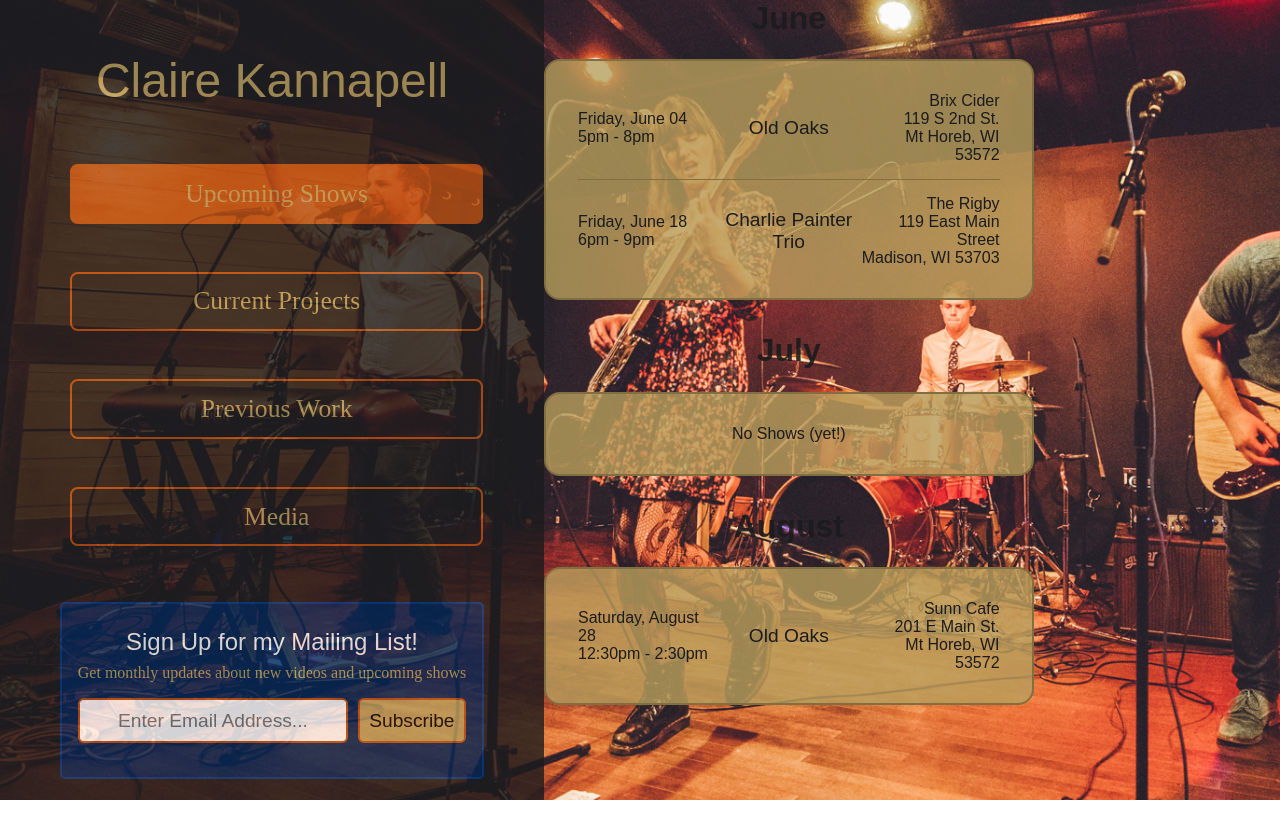
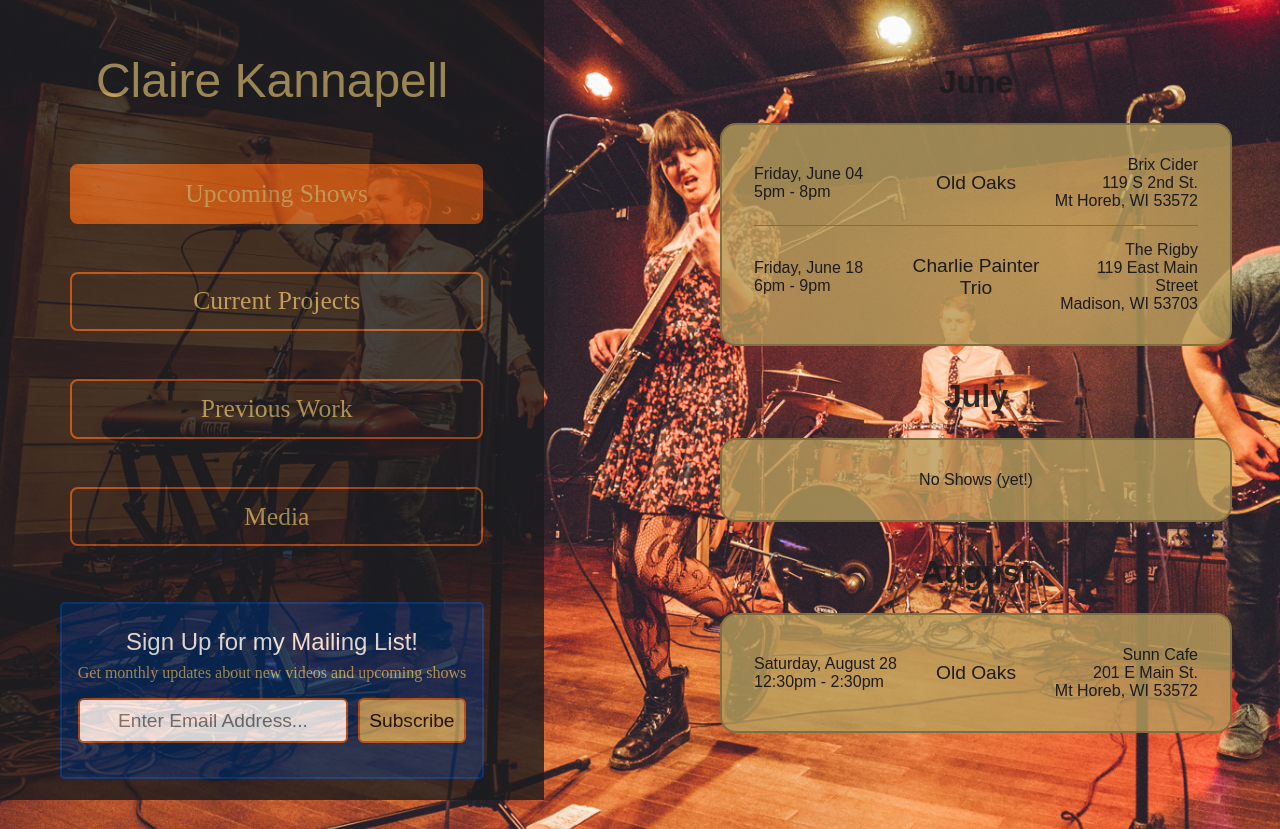
Before and after one commit to kannapples/eClaire, a Gatsby site: page /upcoming-shows in a window 1280 px wide. Before the commit the page ends 800 px from the top, so only its background shows below. Built offline with nearby package versions, Linux system fonts and the light colour scheme; Gatsby itself is replaced by a stand-in of ours.

Commit message:
front end design tweaks

```diff
--- a/src/stylesheets/general.scss
+++ b/src/stylesheets/general.scss
@@ -10,4 +10,5 @@
 .page-container {
     display: flex;
     flex-direction: row;
+    justify-content: space-between;
 }
--- a/src/stylesheets/upcoming-shows.scss
+++ b/src/stylesheets/upcoming-shows.scss
@@ -11,7 +11,6 @@
     font-family: brandon-grotesque, sans-serif;
     align-items: center;
     justify-content: center;
-
 }
 .show-info-block-1 {
     display: flex;
@@ -76,3 +75,10 @@
     font-size: 2em;
     padding: 0em 0.5em;
 }
+.upcoming-show-page-content {
+    display: flex;
+    flex-direction: column;
+    width: 40%;
+    // padding: 2em;
+    margin: 4em 3em 4em 1em;
+}
```
